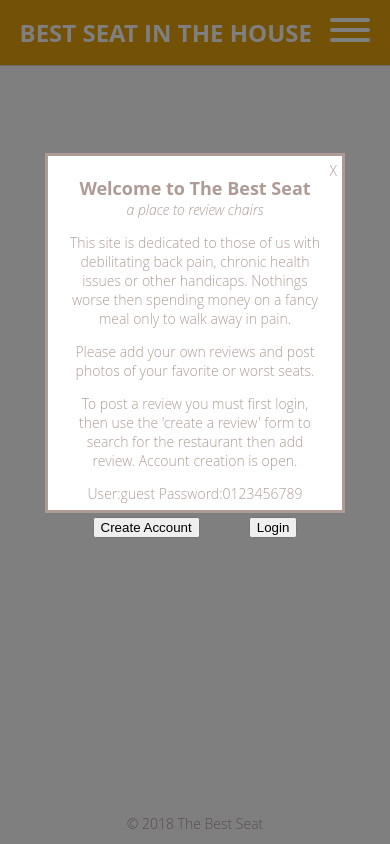
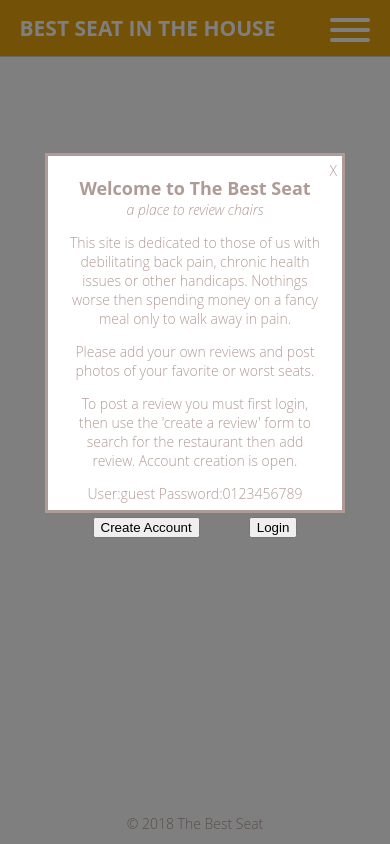
Before and after one commit to splnlss/BestSeat, a website: page public/index.html in a window 390 px wide. Drawn offline with nearby package versions, Linux system fonts and the light colour scheme; no server answers.

Commit message:
tweaked header styling

```diff
--- a/public/index.css
+++ b/public/index.css
@@ -233,12 +233,12 @@ li{
 }
 
 h1{
-  font-size: 24px;
+  font-size: 26px;
   text-transform: uppercase;
 }
 
 h2{
-  font-size: 20px;
+  font-size: 18px;
   margin:0;
   margin-bottom: 20px;
   text-transform: uppercase;
@@ -356,7 +356,7 @@ img.centered-and-cropped-Large {
 }
 
 h1{
-
+  font-size:21px;
 }
 
 h3{
```
